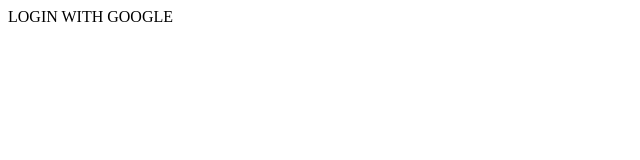
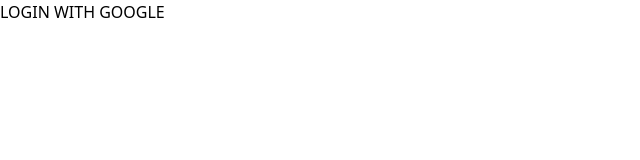
Before and after one commit to payalkherajani/keep, a React (Create React App) app in the folder frontend/: page / in a window 1280 px wide. Shown: the top 160 px of the page, without its empty margins (0-640 px from the left). Built offline with nearby package versions, Linux system fonts and the light colour scheme.

Commit message:
frontend:added-tailwind

```diff
--- /dev/null
+++ b/frontend/craco.config.js
@@ -0,0 +1,10 @@
+module.exports = {
+    style: {
+        postcss: {
+            plugins: [
+                require('tailwindcss'),
+                require('autoprefixer'),
+            ],
+        },
+    },
+}
--- /dev/null
+++ b/frontend/src/index.css
@@ -0,0 +1,3 @@
+@tailwind base;
+@tailwind components;
+@tailwind utilities;
--- a/frontend/src/index.tsx
+++ b/frontend/src/index.tsx
@@ -2,6 +2,7 @@
 import ReactDOM from 'react-dom';
 import App from './App';
 import reportWebVitals from './reportWebVitals';
+import './index.css';
 
 ReactDOM.render(
   <React.StrictMode>
--- /dev/null
+++ b/frontend/tailwind.config.js
@@ -0,0 +1,11 @@
+module.exports = {
+  purge: ['./src/**/*.{js,jsx,ts,tsx}', './public/index.html'],
+  darkMode: false, // or 'media' or 'class'
+  theme: {
+    extend: {},
+  },
+  variants: {
+    extend: {},
+  },
+  plugins: [],
+}
```
Also changed, not shown: frontend/package.json (+4 -3 lines), 2 other files (tests, documents, lock files or other folders).
